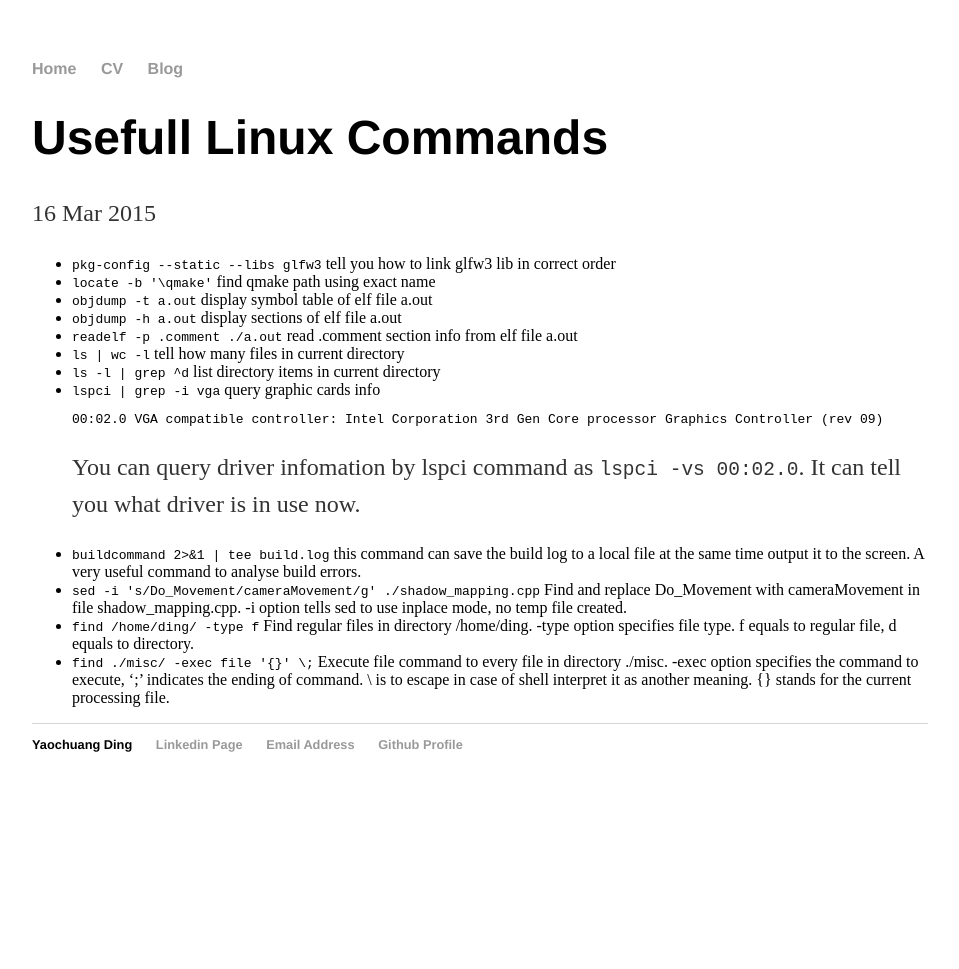
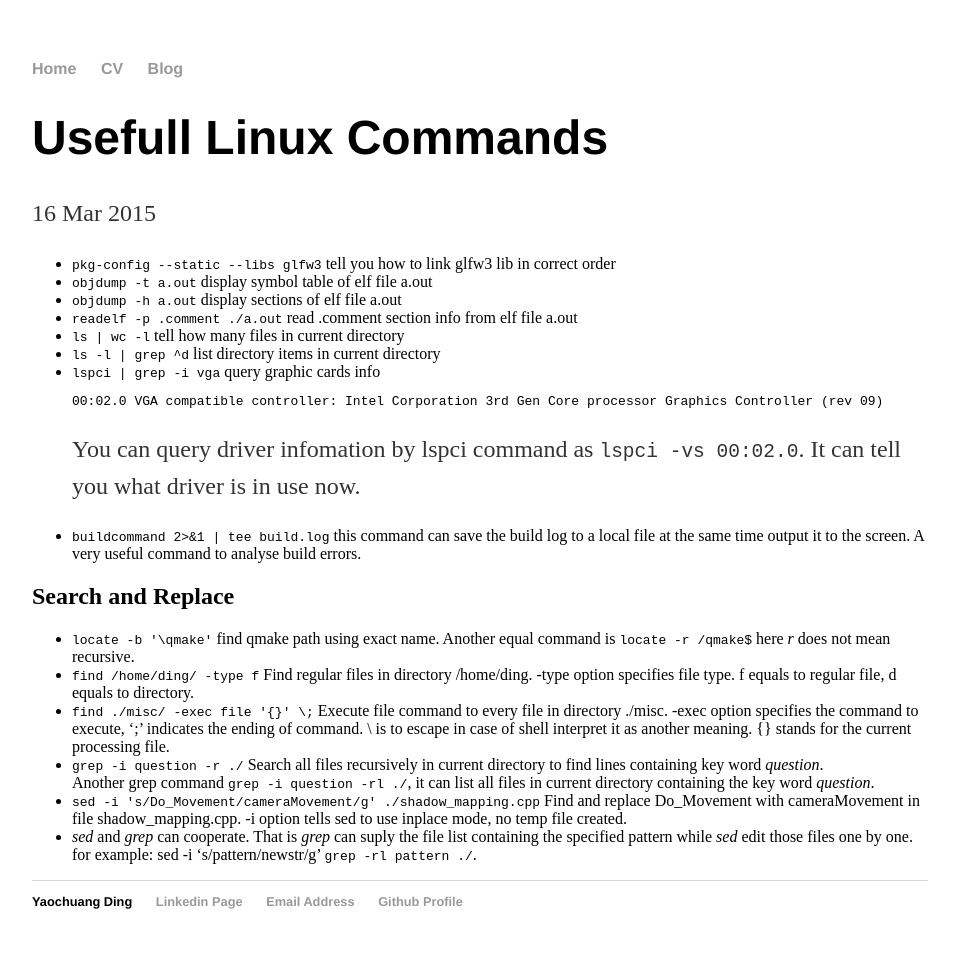
Before and after one commit to ychding11/ychding11.github.io, a Jekyll site: the page built from _posts/2015-03-16-Useful-Linux-Command.md, in a window 1280 px wide. Shown: the whole page, without its empty margins (160-1119 px from the left). Built offline with Jekyll 4.4.1, drawn with Linux system fonts in a browser that asks for light colours; before the commit the page ends 900 px from its top, so only the background shows below that.

Commit message:
add commands

```diff
--- a/_posts/2015-03-16-Useful-Linux-Command.md
+++ b/_posts/2015-03-16-Useful-Linux-Command.md
@@ -17,10 +16,20 @@ date: 2015-03-16
 You can query driver infomation by lspci command as `lspci -vs 00:02.0`. It can tell you what driver is in use now.
 - `buildcommand 2>&1 | tee build.log` this command can save the build log to a local file at the same time output it
  to the screen. A very useful command to analyse build errors.
-- `sed -i 's/Do_Movement/cameraMovement/g' ./shadow_mapping.cpp` Find and replace Do_Movement with cameraMovement
-in file shadow_mapping.cpp. -i option tells sed to use inplace mode, no temp file created.
+
+## Search and Replace
+
+- `locate -b '\qmake'` find qmake path using exact name. Another equal command is `locate -r /qmake$` here *r*
+does not mean recursive.
 - `find /home/ding/ -type f` Find regular files in directory /home/ding. -type option specifies file type.
 f equals to regular file, d equals to directory.
 - `find ./misc/ -exec file '{}' \;` Execute file command to every file in directory ./misc. -exec option
 specifies the command to execute, ';' indicates the ending of command. \ is to escape in case of shell
 interpret it as another meaning. {} stands for the current processing file.
+- `grep -i question -r ./` Search all files recursively in current directory to find lines containing key word *question*.
+Another grep command `grep -i question -rl ./`, it can list all files in current directory containing the key
+word *question*.
+- `sed -i 's/Do_Movement/cameraMovement/g' ./shadow_mapping.cpp` Find and replace Do_Movement with cameraMovement
+in file shadow_mapping.cpp. -i option tells sed to use inplace mode, no temp file created.
+- *sed* and *grep* can cooperate. That is *grep* can suply the file list containing the specified pattern while
+*sed* edit those files one by one. for example: sed -i 's/pattern/newstr/g' `grep -rl pattern ./`.
```
Also changed, not shown: other parts of _posts/2015-03-16-Useful-Linux-Command.md (+0 -1 lines).
